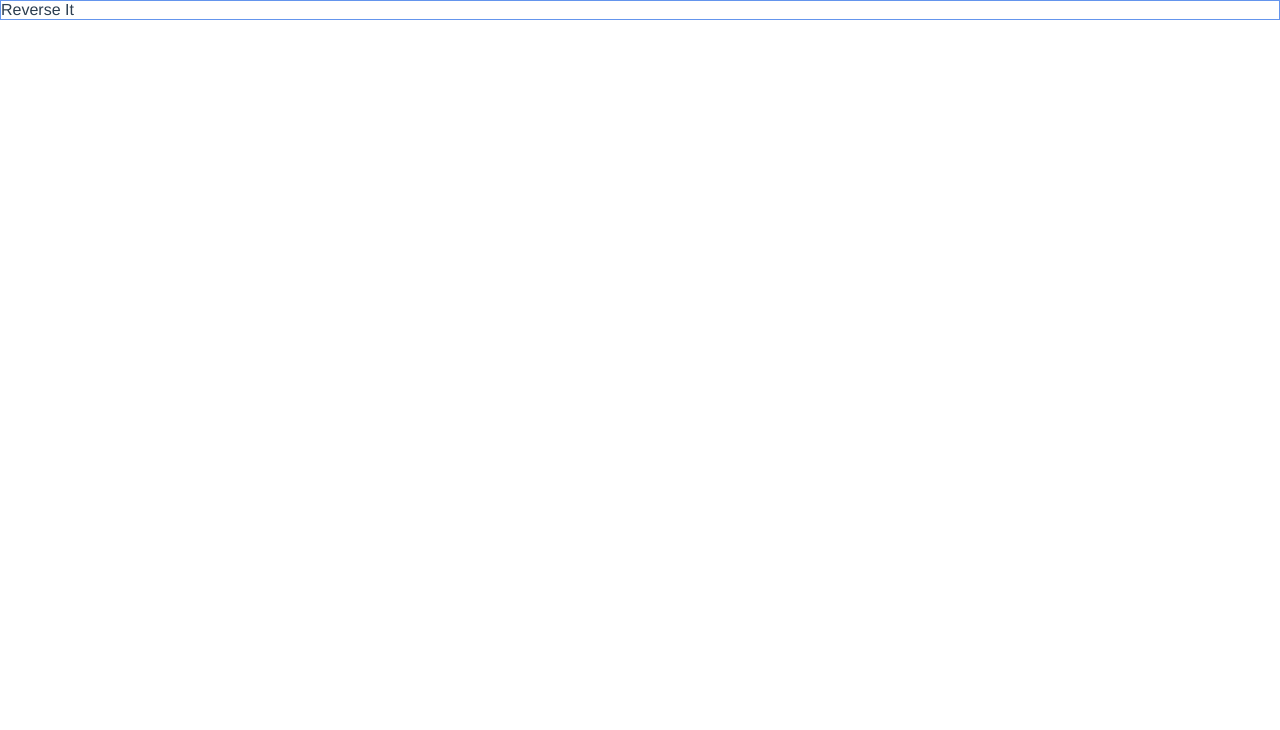
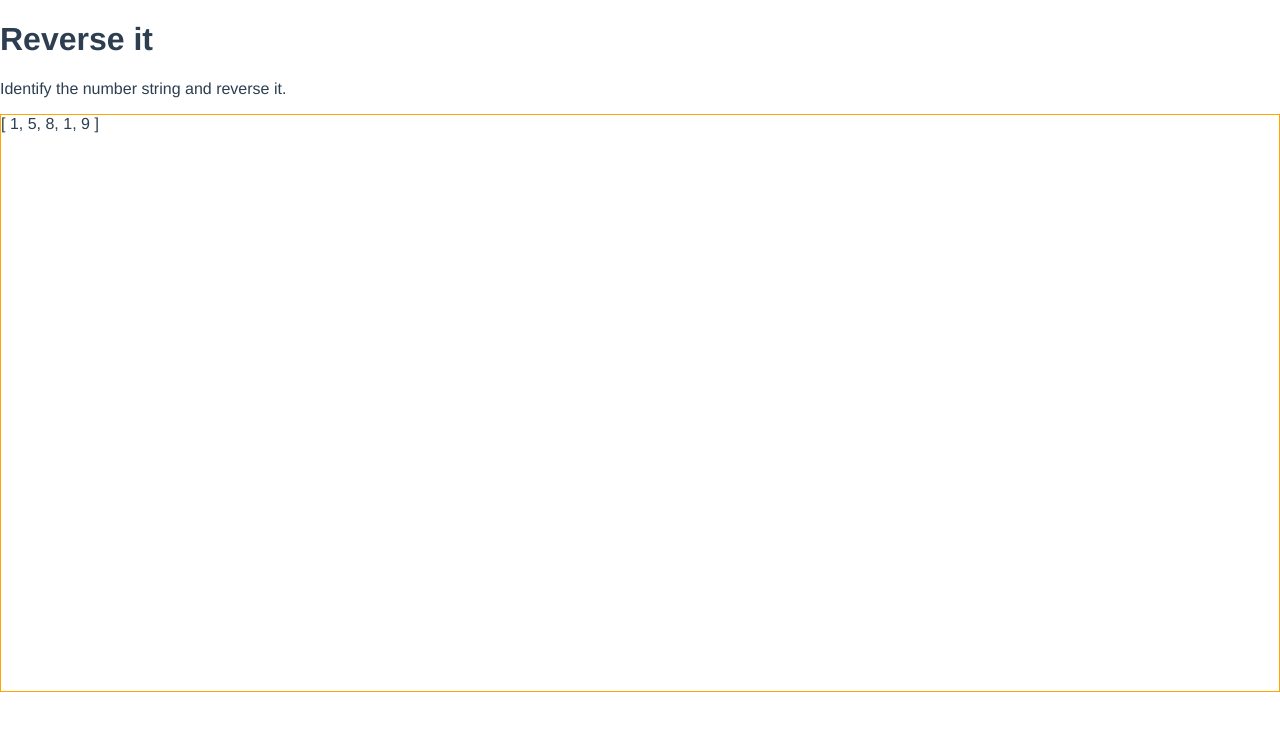
Before and after one commit to flying-musk/reverse-it, a Vue app: page / in a window 1280 px wide. Shown: the top 730 px of the page. Built offline with nearby package versions, Linux system fonts and the light colour scheme.

Commit message:
[reverse-it] Implement logic for gerating random numbers.

```diff
--- a/src/components/ReverseIt.vue
+++ b/src/components/ReverseIt.vue
@@ -1,15 +1,52 @@
 <template>
-  <div class="r-outer">Reverse It</div>
+  <div id="reverse_it">
+    <h1>Reverse it</h1>
+    <p>Identify the number string and reverse it.</p>
+    <div class="r-main">
+      {{ randomNumbers }}
+    </div>
+  </div>
 </template>
 
 <script>
 export default {
   name: 'ReverseIt',
+  data() {
+    return {
+      numbersSource: [
+        ...[...Array(9).keys()].map((i) => i + 1),
+        ...[...Array(9).keys()].map((i) => i + 1),
+      ],
+      randomNumbers: [],
+      newRandomNumbersFlag: 0,
+      MIN_AMOUNT: 4,
+      MAX_AMOUNT: 7,
+    };
+  },
+  watch: {
+    newRandomNumbersFlag: {
+      immediate: true,
+      handler() {
+        this.randomNumbers = this.numbersSource
+          .sort(() => Math.random() - 0.5)
+          .slice(
+            0,
+            Math.floor(
+              Math.random() * (this.MAX_AMOUNT - this.MIN_AMOUNT + 1)
+            ) + this.MIN_AMOUNT
+          );
+      },
+    },
+  },
 };
 </script>
 
 <style scoped lang="scss">
-.r-outer {
-  border: solid 1px cornflowerblue;
+.r-main {
+  border: solid 1px orange;
+  min-height: 72vh;
+  display: flex;
+  flex-direction: column;
+  gap: 16px;
 }
 </style>
```
